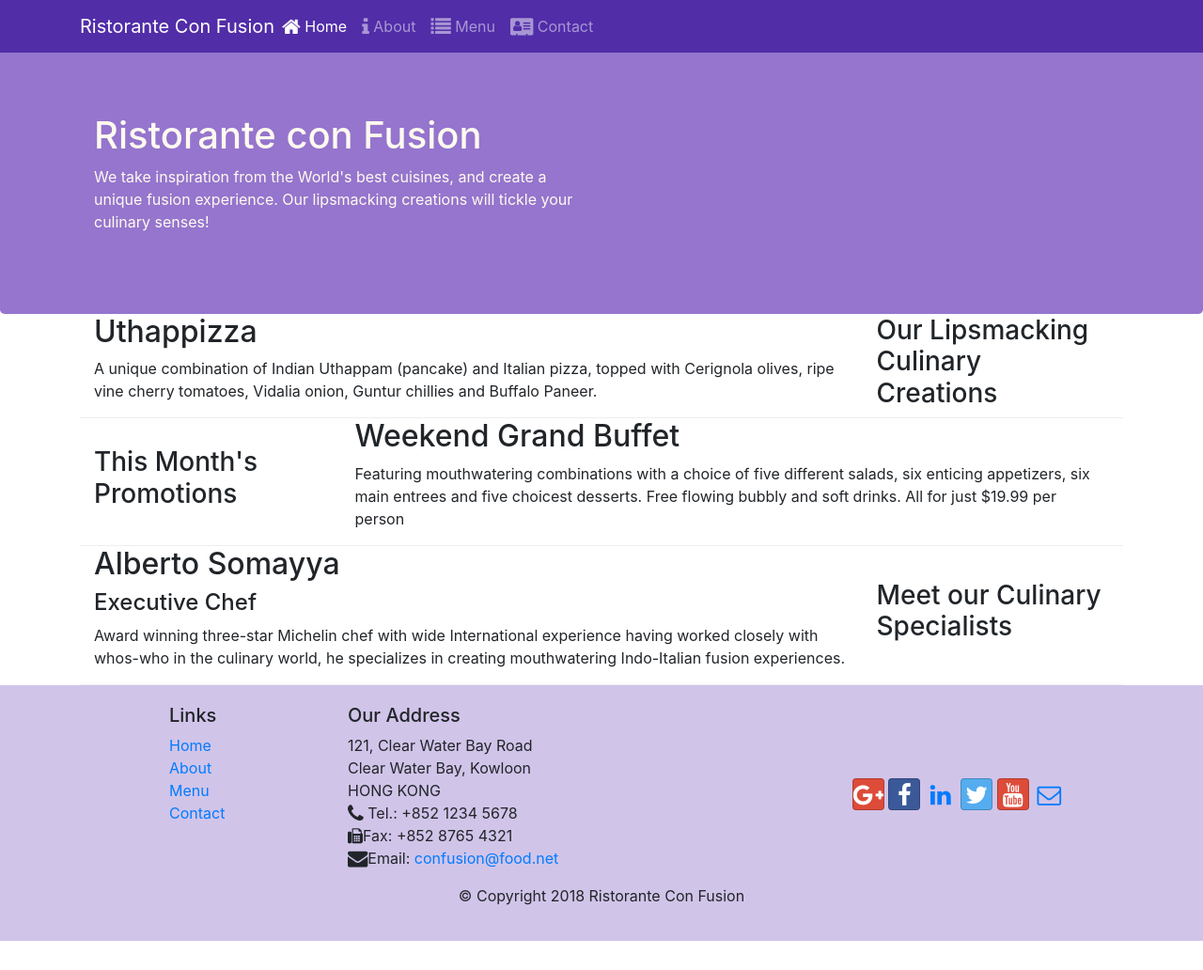
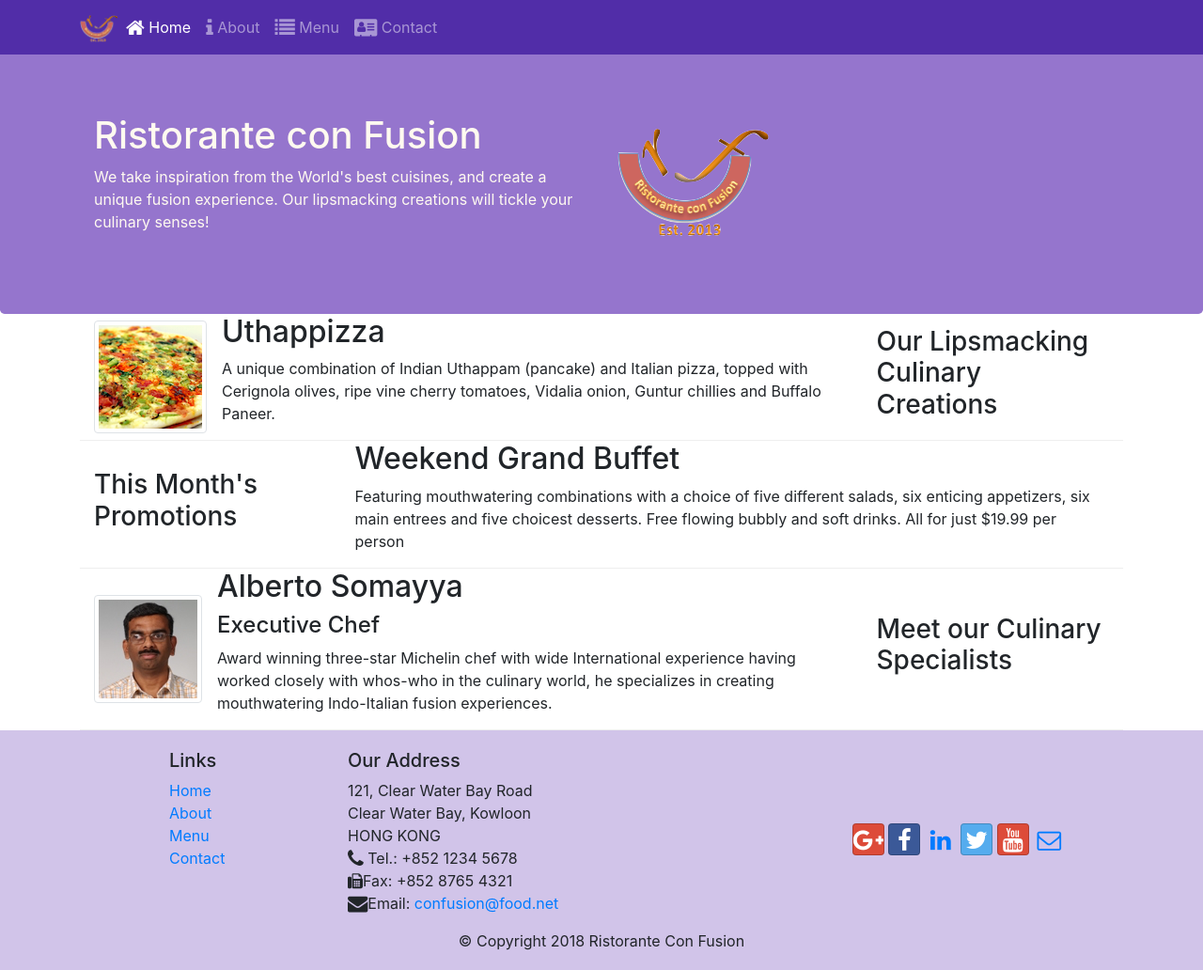
Before and after one commit to raj-hero/coursera-Front-End-Web-UI-Frameworks-and-Tools-Bootstrap-4, a website: page index.html in a window 1280 px wide. Shown: the whole page at 94% size. Before the commit the page ends 1001 px from the top, so only its background shows below. Drawn offline with nearby package versions, Linux system fonts and the light colour scheme.

Commit message:
images and media

```diff
--- a/index.html
+++ b/index.html
@@ -22,7 +22,7 @@
             <button class="navbar-toggler" type="button" data-toggle="collapse" data-target="#Navbar">
                 <span class="navbar-toggler-icon"></span>
             </button>
-            <a class="navbar-brand mr-auto" href="#">Ristorante Con Fusion</a>
+            <a class="navbar-brand mr-auto" href="#"><img src="img/logo.png" height="30" width="41"></a>
             <div class="collapse navbar-collapse" id="Navbar">
                 <ul class="navbar-nav mr-auto">
                     <li class="nav-item active"><a class="nav-link" href="#"><span class="fa fa-home fa-lg"></span> Home</a></li>
@@ -42,7 +42,8 @@
                     <p>We take inspiration from the World's best cuisines, and create a unique fusion experience. Our
                         lipsmacking creations will tickle your culinary senses!</p>
                 </div>
-                <div class="col-12 col-sm">
+                <div class="col-12 col-sm align-self-center">
+                    <img src="img/logo.png" class="img-fluid">
                 </div>
             </div>
         </div>
@@ -54,9 +55,14 @@
                 <h3>Our Lipsmacking Culinary Creations</h3>
             </div>
             <div class="col col-sm order-sm-first col-md">
-                <h2>Uthappizza</h2>
+                <div class="media">
+                    <img src="img/uthappizza.png" class="d-flex mr-3 img-thumbnail align-self-center" alt="uthapizza">
+                    <div class="media-body">
+                        <h2 class="mt-0">Uthappizza</h2>
                         <p>A unique combination of Indian Uthappam (pancake) and Italian pizza, topped with Cerignola olives,
                             ripe vine cherry tomatoes, Vidalia onion, Guntur chillies and Buffalo Paneer.</p>
+                    </div>
+                </div>
             </div>
         </div>
 
@@ -78,11 +84,16 @@
                 <h3>Meet our Culinary Specialists</h3>
             </div>
             <div class="col col-sm order-sm-first col-md">
-                <h2>Alberto Somayya</h2>
+                <div class="media">
+                    <img src="img/alberto.png" alt="alberto" class="d-flex mr-3 img-thumbnail align-self-center">
+                    <div class="media-body">
+                        <h2 class="mt-0">Alberto Somayya</h2>
                         <h4>Executive Chef</h4>
                         <p>Award winning three-star Michelin chef with wide International experience having worked closely with
                             whos-who in the culinary world, he specializes in creating mouthwatering Indo-Italian fusion
                             experiences. </p>
+                    </div>
+                </div>
             </div>
         </div>
     </div>
```
Also changed, not shown: aboutus.html (+3 -2 lines), img/alberto.png (added), img/buffet.png (added), img/logo.png (added), img/uthappizza.png (added), 2 other files. Lines whose indentation alone changed are shown as unchanged.
